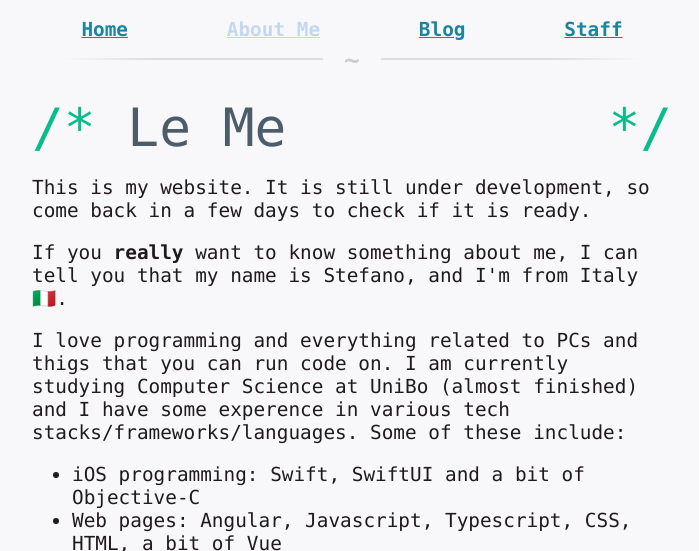
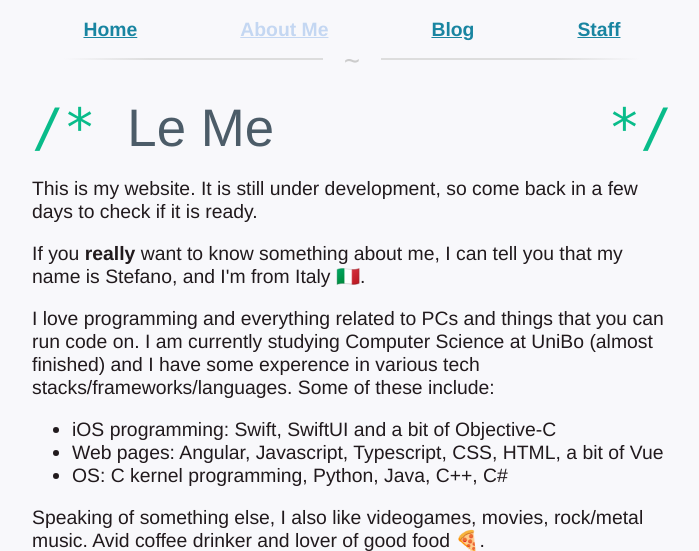
Before and after one commit to steppp/steppp.github.io, a Jekyll site: the page built from about.md, in a window 1280 px wide, cut to the strip 0-551 px from the top of the page. Shown: the whole strip, without its empty margins (288-987 px from the left). Built offline with Jekyll 4.4.1, drawn with Linux system fonts in a browser that asks for light colours; some of the changed text lies outside the part shown.

Commit message:
Use sans-serif font, minor fixes

```diff
--- a/_sass/main.scss
+++ b/_sass/main.scss
@@ -1,11 +1,12 @@
 $content-bg-col: #f8f8fb;
 $nav-sep-height: 1rem;
 $content-shadow-col: rgba(200, 200, 200, 0.4);
-$regular-font: -apple-system, BlinkMacSystemFont, "Segoe UI", Roboto, Helvetica, Arial, sans-serif, "Apple Color Emoji", "Segoe UI Emoji", "Segoe UI Symbol";;
+$regular-font: "Source Sans Pro", "Helvetica Neue", -apple-system, BlinkMacSystemFont, "Segoe UI", Roboto, Helvetica, Arial, sans-serif, "Apple Color Emoji", "Segoe UI Emoji", "Segoe UI Symbol";
 $mono-font: SFMono-Regular,Consolas,Liberation Mono,Menlo,monospace;
 
 html {
   font-size: 1.1em;
+  font-weight: 300;
 }
 
 html, body, #content {
@@ -20,7 +21,7 @@
 }
 
 body {
-  font-family: $mono-font;
+  font-family: $regular-font;
   margin: 0px;
 }
 
@@ -41,7 +42,7 @@
   width: 100%;
   text-align: center;
   font-size: 1.5rem;
-  font-weight: bold;
+  font-family: $mono-font;
   color: #ccc;
   line-height: 0.2rem;
 
@@ -90,7 +91,6 @@
 }
 
 h1 {
-  font-family: $mono-font;
   font-weight: normal;
   font-size: 3rem;
   width: 100%;
@@ -103,6 +103,7 @@
 h1::before {
   content: "/* ";
   color: #09bc8a;
+  font-family: $mono-font;
 }
 
 h1::after {
@@ -113,6 +114,7 @@
   color: #09bc8a;
   text-align: right;
   margin-right: 0px;
+  font-family: $mono-font;
 }
 
 #content img {
--- a/about.md
+++ b/about.md
@@ -11,11 +11,11 @@
 
 <p>
 If you <strong>really</strong> want to know something about me, I can tell you
-that my name is Stefano, and I'm from Italy🇮🇹.
+that my name is Stefano, and I'm from Italy 🇮🇹.
 </p>
 
 <p>
-I love programming and everything related to PCs and thigs that you can run
+I love programming and everything related to PCs and things that you can run
 code on.
 I am currently studying Computer Science at UniBo (almost finished) and I have
 some experence in various tech stacks/frameworks/languages.
@@ -38,7 +38,7 @@
 <p>
 You can find more info in my <a href="https://www.linkedin.com/in/stefano-andriolo-6b563610b/">LinkedIn page</a>
 or see my work in my <a href="https://github.com/steppp">Github profile</a>.
-Follow me on Twitter @andri_step.
+Follow me on Twitter @<a href="https://twitter.com/andri_step">andri_step</a>.
 </p>
 
 <p>
```
